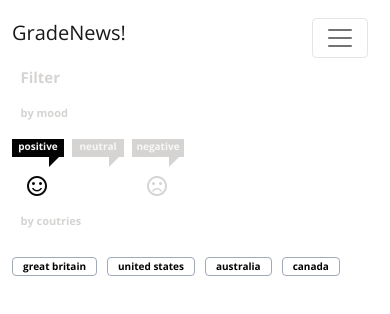
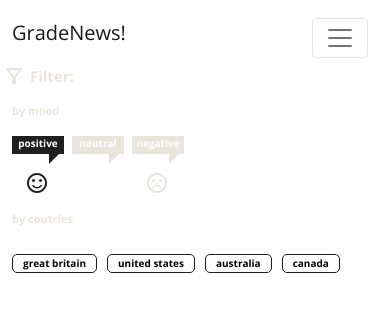
Before and after one commit to kpuwal/Auth0_Hackathon, a React (Create React App) app in the folder client/: page / in a window 390 px wide. Shown: the top 314 px of the page. Built offline with nearby package versions, Linux system fonts and the light colour scheme; no server answers.

Commit message:
adds style to HeadlineBox

```diff
--- a/client/public/index.html
+++ b/client/public/index.html
@@ -14,7 +14,7 @@
     <link href="https://cdn.jsdelivr.net/npm/bootstrap@5.0.2/dist/css/bootstrap.min.css" rel="stylesheet" integrity="sha384-EVSTQN3/azprG1Anm3QDgpJLIm9Nao0Yz1ztcQTwFspd3yD65VohhpuuCOmLASjC" crossorigin="anonymous">
 
     <!-- fonts and icons -->
-    <link href="https://fonts.googleapis.com/icon?family=Material+Icons"
+    <link href="https://fonts.googleapis.com/icon?family=Material+Icons|Material+Icons+Outlined"
       rel="stylesheet">
     <link rel="stylesheet" href="https://fonts.googleapis.com/css?family=Roboto:300,400,500,700&display=swap" />
 
--- a/client/src/components/Main.tsx
+++ b/client/src/components/Main.tsx
@@ -4,16 +4,19 @@ import TitlesBar from './main/TitlesBar';
 import HeadlinesBox from './main/HeadlinesBox';
 
 const Main = () => {
+  const fennelIcon = <span className="fennelIcon">
+  filter_alt
+  </span>
   return (
     <div className="container">
   <div className="row">
     <div className="col-sm">
-      <div className="headerLabel">Filter</div>
+      <div className="headerLabel">{fennelIcon} Filter:</div>
       <MoodBar />
       <CountriesBar />
       <TitlesBar />
     </div>
-    <div className="col-sm">
+    <div className="col-sm" id="headlines-container">
       <HeadlinesBox />
     </div>
   </div>
--- a/client/src/components/main/HeadlinesBox.tsx
+++ b/client/src/components/main/HeadlinesBox.tsx
@@ -1,10 +1,7 @@
 import { useSelector } from 'react-redux';
 import { RootState } from '../../redux/store';
 import { INewsApiArticle } from '../../../../server/types';
-import styles from '../../css/App.module.css';
-
-// const MONTHS = ["January", "February", "March", "April", "May", "June",
-// "July", "August", "September", "October", "November", "December"];
+import '../../css/HeadlinesBox.css';
 
 const HeadlinesBox = () => {
   const activeTab = useSelector((state: RootState) => state.active.mood);
@@ -16,13 +13,13 @@ const HeadlinesBox = () => {
       {
         ARTICLES[activeTab].map((article: INewsApiArticle, idx) =>
           <li key={idx}>
-            <div className={styles.articleContainer}>
-              <h6>
-                {article.source.name} <span className={styles.headlineTime}> {article.time}
+            <div className="articleContainer">
+              <div className="headlineSource">
+                {article.source.name} <span className="headlineTime"> {article.time}
                 </span>
-              </h6>
-              <h5 style={{fontWeight: 'bold', fontSize: '15px'}}>{article.title}</h5>
-              <p className={styles.headlinesContent}>
+              </div>
+              <div className="headlineTitle">{article.title}</div>
+              <p className="headlineContent">
                 {article.content}
                 <a href={article.url}>Read more</a>
               </p>
--- a/client/src/css/App.module.css
+++ b/client/src/css/App.module.css
@@ -30,46 +30,24 @@
   height: 220vh;
 }
 
-.countryIcon {
-  font-family: 'Material Icons';
-  font-weight: normal;
-  font-style: normal;
-  font-size: 14px;  /* Preferred icon size */
-  display: inline-block;
-  /* line-height: 1; */
-  text-transform: none;
-  letter-spacing: normal;
-  word-wrap: normal;
-  white-space: nowrap;
-  direction: ltr;
-  color: #959596;
-
-  /* Support for all WebKit browsers. */
-  -webkit-font-smoothing: antialiased;
-  /* Support for Safari and Chrome. */
-  text-rendering: optimizeLegibility;
-
-  /* Support for Firefox. */
-  -moz-osx-font-smoothing: grayscale;
-
-  /* Support for IE. */
-  font-feature-settings: 'liga';
-}
-
 .articleContainer {
   border-bottom: .5px solid #e4e2e0;
-  padding-left: 3vh;
-  padding-right: 3vh;
   padding-bottom: 1vh;
   padding-top: 3vh;
 }
 
+.articleSource {
+  padding-bottom: 2vh;
+  font-size: small;
+}
+
 .headlineTime {
   color: #a1a8b8;
+  /* font-size: x-small; */
 }
 
 .headlinesContent {
-  font-size: 11px;
+  font-size: small;
 }
 
 .filterLine {
--- /dev/null
+++ b/client/src/css/HeadlinesBox.css
@@ -0,0 +1,27 @@
+.articleContainer {
+  border-bottom: .5px solid #1f1f1f;
+  padding-bottom: 1vh;
+  padding-top: 3vh;
+}
+
+.headlineSource {
+  font-family: 'Open Sans', sans-serif;
+  padding-bottom: 2vh;
+  font-size: small;
+}
+
+.headlineTime {
+  color: #a1a8b8;
+}
+
+.headlineTitle {
+  font-family: 'Open Sans', sans-serif;
+  font-weight: 700;
+  font-size: large;
+  padding-bottom: 2vh;
+}
+
+.headlineContent {
+  font-family: 'Open Sans', sans-serif;
+  font-size: 12px;
+}
--- a/client/src/css/MoodBar.css
+++ b/client/src/css/MoodBar.css
@@ -16,24 +16,24 @@
 }
 
 #activeIcon {
-  color: #080808;
+  color: #1f1f1f;
 }
 
 #inactiveIcon {
-  color: #d6d4d2;
+  color: #e9e5dd;
 }
 
 .speechBubble {
   font-family: 'Open Sans', sans-serif;
   font-weight: 700;
   font-size: 10px;
-  color: #f8f7f7;
+  color: #ffffff;
   width: 52px;
   height: 18px;
   text-align: center;
   position: relative;
   border-width: 2px;
-  border-color: #030303;
+  border-color: #1f1f1f;
 }
 
 .speechBubble::before {
@@ -51,20 +51,20 @@
 }
 
 #active {
-  background: #030303;
-	border-top-color: #030303;
+  background: #1f1f1f;
+	border-top-color: #1f1f1f;
 }
 
 #active::before {
-	border-top-color: #030303;
+	border-top-color: #1f1f1f;
 }
 
 #inactive {
-  background: #d6d4d2;
+  background: #e9e5dd;
 }
 
 #inactive::before {
-	border-top-color: #d6d4d2;
+	border-top-color: #e9e5dd;
 }
 
 .moodButton {
--- a/client/src/css/index.css
+++ b/client/src/css/index.css
@@ -36,8 +36,8 @@ button {
   /* background: #f7f5f3; */
   /* border-style: none; */
   background: #ffffff;
-  border: .5px solid #a1a8b8;
-  border-radius: 4px;
+  border: .5px solid #1f1f1f;
+  border-radius: 5px;
   font-family: 'Open Sans', sans-serif;
   font-size: x-small;
   font-weight: 700;
@@ -47,14 +47,13 @@ button {
   padding-right: 10px;
 }
 
-#activated {
-  background: #030303;
-  border: .5px solid #030303;
-  /* color: #f7f5f3; */
+button#activated {
+  background: #1f1f1f;
+  border: .5px solid #1f1f1f;
   color: #ffffff;
 }
 
-#deactivated {
+button#deactivated {
   /* background: #f7f5f3; */
   background: #ffffff;
   color: #030303;
@@ -71,17 +70,18 @@ a {
 .headerLabel {
   font-weight: 700;
   font-size: 15px;
-  color: #d6d4d2;
-  padding-left: 1vh;
+  color: #e9e5dd;
+  /* padding-left: 1vh; */
   padding-bottom: 2vh;
   font-family: 'Open Sans', sans-serif;
+  line-height: 20px;
 }
 
 .barLabel {
   font-weight: 700;
   font-size: 11px;
-  color: #d6d4d2;
-  padding-left: 1vh;
+  color: #e9e5dd;
+  /* padding-left: 1vh; */
   padding-bottom: 2vh;
   font-family: 'Open Sans', sans-serif;
 }
@@ -90,3 +90,30 @@ a {
   padding-top: 1vh;
   padding-bottom: 5vh;
 }
+
+.fennelIcon {
+  font-family: 'Material Icons Outlined';
+  font-weight: normal;
+  font-style: normal;
+  color: #e9e5dd;
+  font-size: 24px;
+  margin-left: -10px;
+  display: inline-block;
+  vertical-align: text-top;
+  text-transform: none;
+  letter-spacing: normal;
+  word-wrap: normal;
+  white-space: nowrap;
+  direction: ltr;
+  -webkit-font-smoothing: antialiased;
+  text-rendering: optimizeLegibility;
+  -moz-osx-font-smoothing: grayscale;
+  font-feature-settings: 'liga';
+}
+
+#headlines-container {
+  width: 100%;
+  height: 540px;
+  overflow: scroll;
+  /* overflow-y: hidden; */
+}
```
